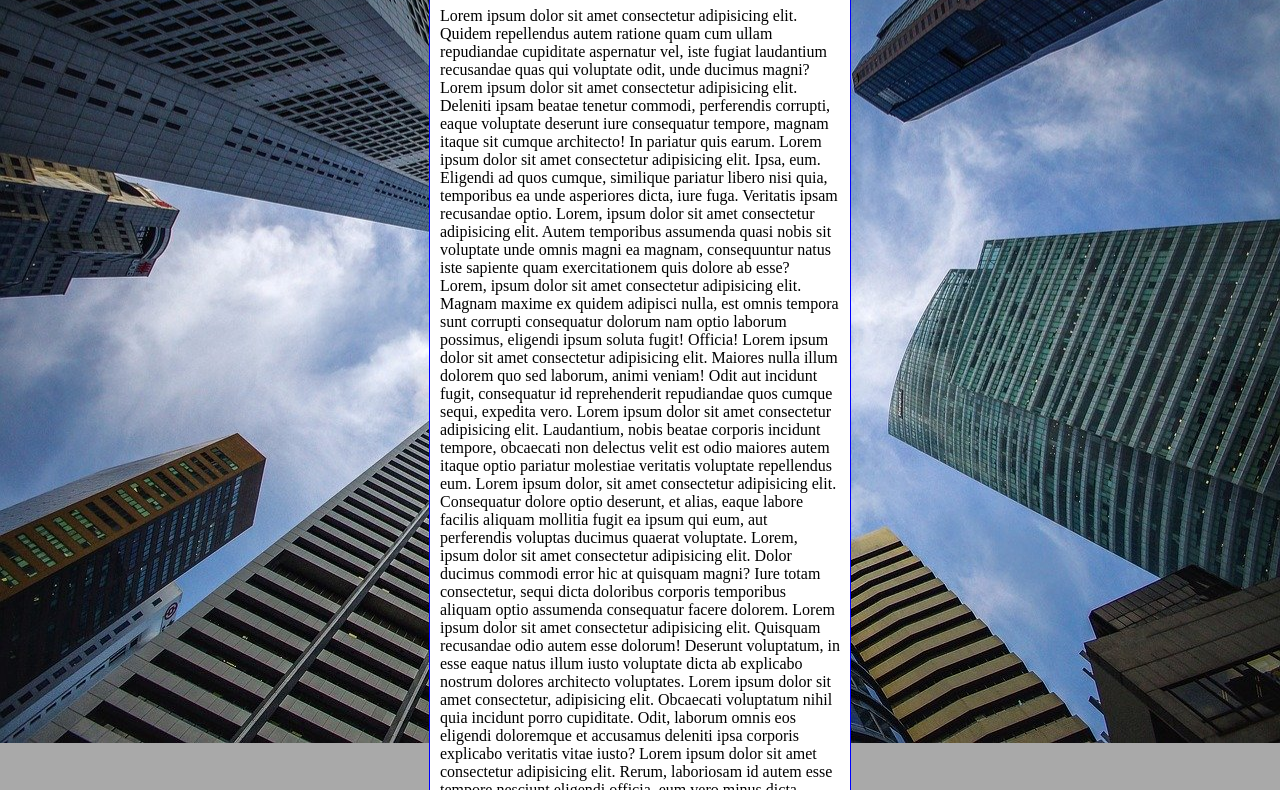
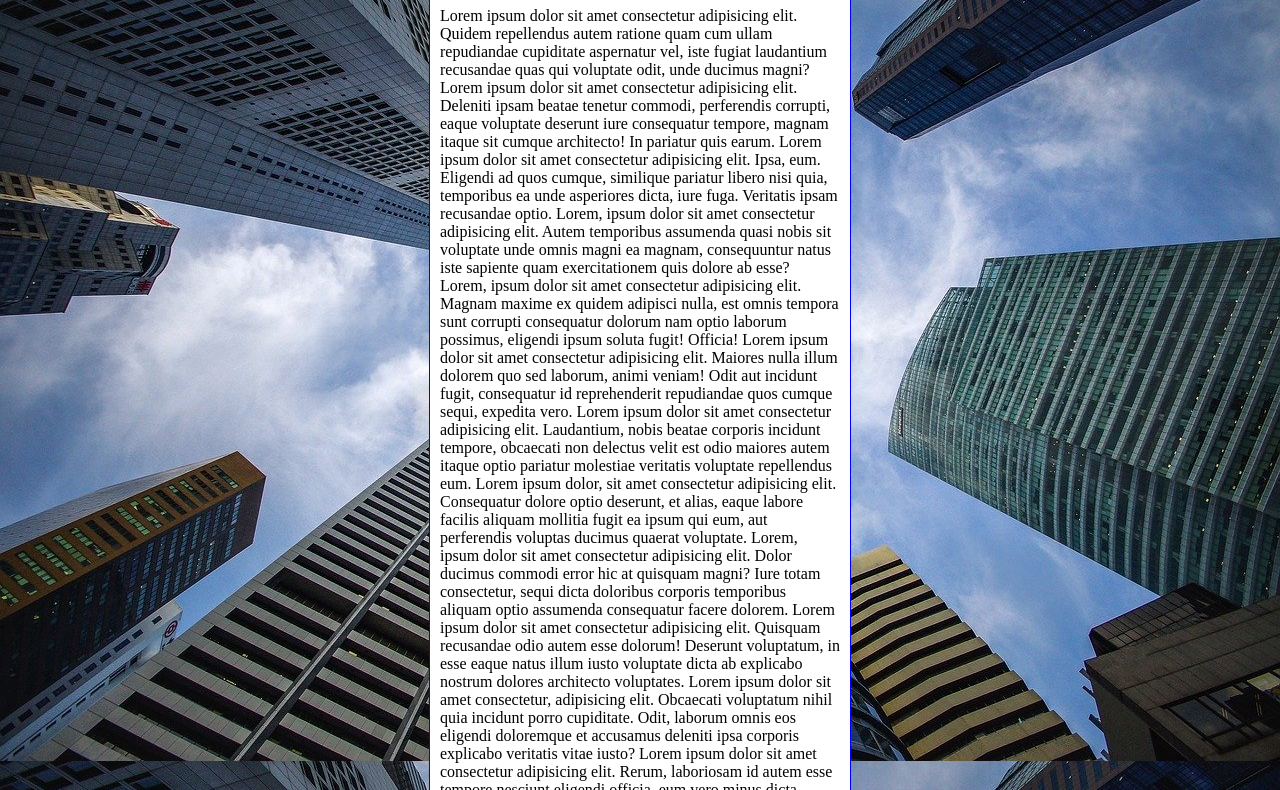
Before and after one commit to PH-All1ce/projeto-android, a plain HTML site: page ex22/fundo006.html in a window 1280 px wide. Shown: the part 92-882 px from the top of the page. Drawn offline with Linux system fonts and the light colour scheme.

Commit message:
outras atualizações

```diff
--- a/ex22/fundo006.html
+++ b/ex22/fundo006.html
@@ -3,20 +3,27 @@
 <head>
     <meta charset="UTF-8">
     <meta name="viewport" content="width=device-width, initial-scale=1.0">
-    <title>Document</title>
+    <title>Fundo fixo de tela</title>
     <style>
         body {
             height: 100vh;
-            background-color: darkgray;
+            /*background-color: darkgray;
             background-image: url(imagens/wallpaper002.jpg);
             background-position: center center;
             background-repeat: no-repeat;
+            background-size: cover;
+            background-attachment: fixed;*/
+
+            /*ShortHand-BackGround
+            color > image > position > repeat > [size] > attachment
+            */
+            background: black url(imagens/wallpaper002.jpg) center center no-repeat fixed;
             background-size: cover;
         }
 
         main {
             background-color: white;
-            width: 400px;
+            max-width: 400px;
             padding: 10px;
             margin: auto;
             border: 1px solid blue;
```
